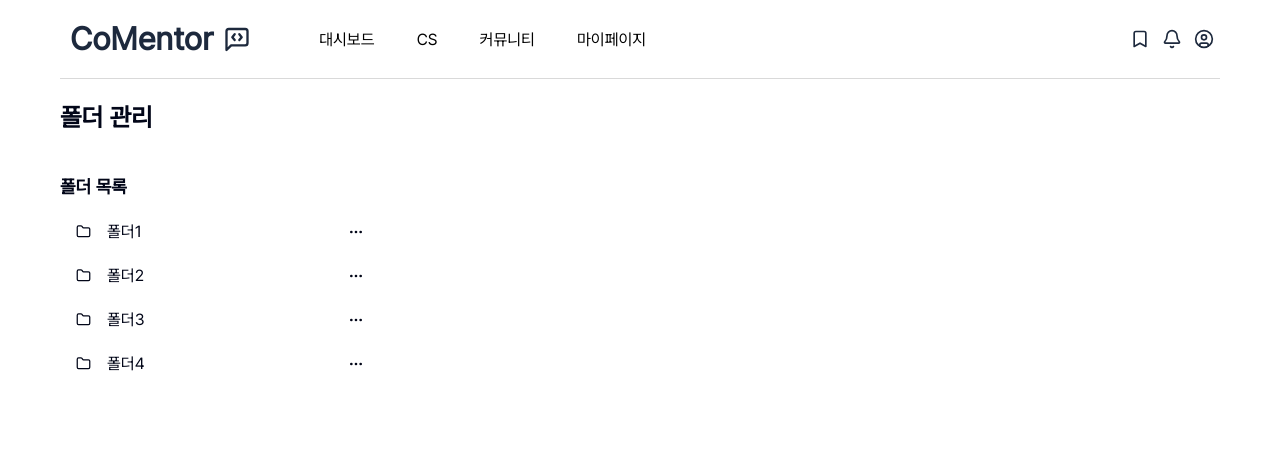
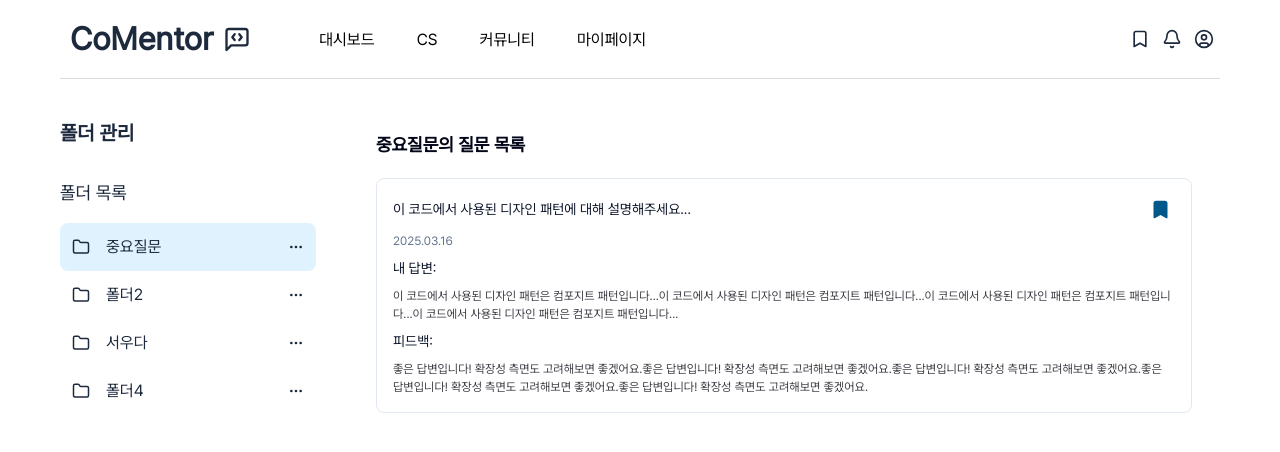
Before and after one commit to seowooda/comentor, a Next.js app: page /bookmark in a window 1280 px wide. Shown: the top 452 px of the page. Built offline with nearby package versions, Linux system fonts and the light colour scheme.

Commit message:
feat: bookmark

```diff
--- a/src/app/(after)/bookmark/page.tsx
+++ b/src/app/(after)/bookmark/page.tsx
@@ -1,9 +1,31 @@
-import { Folder } from '@/components/Folder/Folder'
+'use client'
+
+import { QuestionList } from '@/components/Bookmark'
+import { FolderList } from '@/components/Bookmark/FolderList'
+import { useState } from 'react'
 
 export default function Page() {
+  const [folderId, setFolderId] = useState<number | null>(1)
+
+  const folderList = [
+    { id: 1, name: '중요질문' },
+    { id: 2, name: '폴더2' },
+    { id: 3, name: '서우다' },
+    { id: 4, name: '폴더4' },
+  ]
+
   return (
-    <main className="flex flex-grow px-[60px]">
-      <Folder />
+    <main className="flex w-full flex-grow justify-center px-[60px] pt-10">
+      <div className="flex w-full max-w-screen-xl gap-8">
+        <FolderList
+          folderId={folderId}
+          setFolderId={setFolderId}
+          folders={folderList}
+        />
+        <div className="flex-1">
+          <QuestionList folderId={folderId} folders={folderList} />
+        </div>
+      </div>
     </main>
   )
 }
--- /dev/null
+++ b/src/components/Bookmark/FolderList.tsx
@@ -0,0 +1,39 @@
+import { FolderIcon, MoreHorizontal } from 'lucide-react'
+
+interface FolderListProps {
+  folderId: number | null
+  setFolderId: (id: number) => void
+  folders: { id: number; name: string }[]
+}
+
+export const FolderList = ({
+  folderId,
+  setFolderId,
+  folders,
+}: FolderListProps) => {
+  return (
+    <section className="flex min-w-64 flex-col gap-9 text-slate-800">
+      <h2 className="text-xl font-semibold">폴더 관리</h2>
+      <div className="flex flex-col gap-5">
+        <h3 className="text-[18px] leading-5 font-medium">폴더 목록</h3>
+        <div>
+          {folders.map((folder) => (
+            <div
+              key={folder.id}
+              onClick={() => setFolderId(folder.id)}
+              className={`cursor-pointer rounded-md ${
+                folderId === folder.id ? 'bg-sky-100' : ''
+              }`}
+            >
+              <div className="flex items-center gap-4 p-3">
+                <FolderIcon size={18} />
+                <span className="flex-1">{folder.name}</span>
+                <MoreHorizontal size={16} />
+              </div>
+            </div>
+          ))}
+        </div>
+      </div>
+    </section>
+  )
+}
--- /dev/null
+++ b/src/components/Bookmark/QuestionList.tsx
@@ -0,0 +1,80 @@
+'use client'
+
+import { Bookmark } from 'lucide-react'
+import { useState } from 'react'
+
+interface QuestionListProps {
+  folderId: number | null
+  folders: { id: number; name: string }[]
+}
+
+export const QuestionList = ({ folderId, folders }: QuestionListProps) => {
+  const [questions, setQuestions] = useState([
+    {
+      id: 1,
+      folderId: 1,
+      question: '이 코드에서 사용된 디자인 패턴에 대해 설명해주세요...',
+      date: '2025.03.16',
+      answer:
+        '이 코드에서 사용된 디자인 패턴은 컴포지트 패턴입니다...이 코드에서 사용된 디자인 패턴은 컴포지트 패턴입니다...이 코드에서 사용된 디자인 패턴은 컴포지트 패턴입니다...이 코드에서 사용된 디자인 패턴은 컴포지트 패턴입니다...',
+      feedback:
+        '좋은 답변입니다! 확장성 측면도 고려해보면 좋겠어요.좋은 답변입니다! 확장성 측면도 고려해보면 좋겠어요.좋은 답변입니다! 확장성 측면도 고려해보면 좋겠어요.좋은 답변입니다! 확장성 측면도 고려해보면 좋겠어요.좋은 답변입니다! 확장성 측면도 고려해보면 좋겠어요.',
+    },
+    {
+      id: 2,
+      folderId: 2,
+      question: '옵저버 패턴에 대해 설명해주세요.',
+      date: '2025.03.18',
+      answer: '옵저버 패턴은 객체 상태 변경을 관찰자에게 알리는 구조입니다...',
+      feedback: '예시와 함께 설명하면 더 좋을 것 같아요.',
+    },
+  ])
+
+  const filteredQuestions = questions.filter((q) => q.folderId === folderId)
+
+  const currentFolder = folders.find((f) => f.id === folderId)
+
+  const handleRemoveQuestion = (id: number) => {
+    setQuestions((prev) => prev.filter((q) => q.id !== id))
+  }
+
+  return (
+    <section className="flex w-full min-w-2xl flex-col gap-5 px-7 py-3">
+      <h2 className="text-[18px] font-semibold">
+        {currentFolder?.name}의 질문 목록
+      </h2>
+      {filteredQuestions.length > 0 ? (
+        filteredQuestions.map((item) => (
+          <div
+            key={item.id}
+            className="flex flex-col gap-2 rounded-md border border-slate-200 p-4 text-[12px] text-slate-900"
+          >
+            <div className="flex items-center justify-between">
+              <p className="text-[14px]">{item.question}</p>
+              <button
+                onClick={() => handleRemoveQuestion(item.id)}
+                className="cursor-pointer p-1"
+              >
+                <Bookmark size={21} className="fill-sky-800 text-sky-800" />
+              </button>
+            </div>
+            <p className="text-slate-500">{item.date}</p>
+            <p className="text-[14px]">내 답변:</p>
+            <p className="line-clamp-2 text-zinc-700">{item.answer}</p>
+            <p className="text-[14px]">피드백:</p>
+            <p className="line-clamp-2 text-zinc-700">{item.feedback}</p>
+          </div>
+        ))
+      ) : (
+        <div className="flex flex-col items-center gap-2 text-slate-500">
+          <div className="rounded-md bg-sky-100 p-2">
+            <Bookmark size={28} className="rounded-4xl text-sky-800" />
+          </div>
+          <p className="text-[18px] text-slate-800">
+            아직 저장된 질문이 없습니다.
+          </p>
+        </div>
+      )}
+    </section>
+  )
+}
--- /dev/null
+++ b/src/components/Bookmark/index.ts
@@ -0,0 +1,2 @@
+export { FolderList } from './FolderList'
+export { QuestionList } from './QuestionList'
--- a/src/components/Folder/Folder.tsx
+++ /dev/null
@@ -1,25 +0,0 @@
-import { FolderIcon, MoreHorizontal } from 'lucide-react'
-
-export const Folder = () => {
-  const folderList = [
-    { id: 1, name: '폴더1' },
-    { id: 2, name: '폴더2' },
-    { id: 3, name: '폴더3' },
-    { id: 4, name: '폴더4' },
-  ]
-  return (
-    <section className="flex w-80 flex-col gap-9 py-5">
-      <h2 className="text-[25px] font-semibold">폴더 관리</h2>
-      <div className="flex flex-col gap-5">
-        <h3 className="text-[18px] font-semibold">폴더 목록</h3>
-        {folderList.map((folder) => (
-          <div className="flex items-center gap-4 px-4" key={folder.id}>
-            <FolderIcon size={15} />
-            <span className="flex-1">{folder.name}</span>
-            <MoreHorizontal size={16} className="cursor-pointer" />
-          </div>
-        ))}
-      </div>
-    </section>
-  )
-}
```
